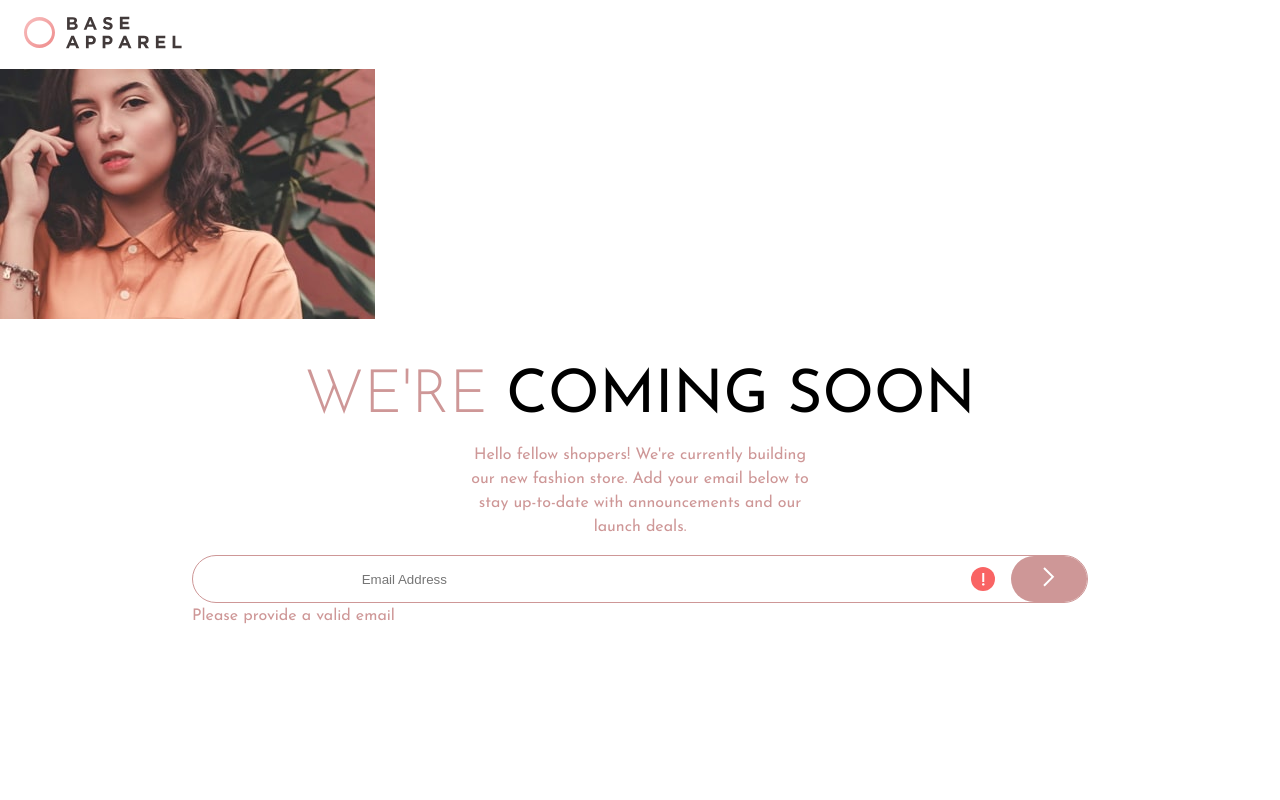
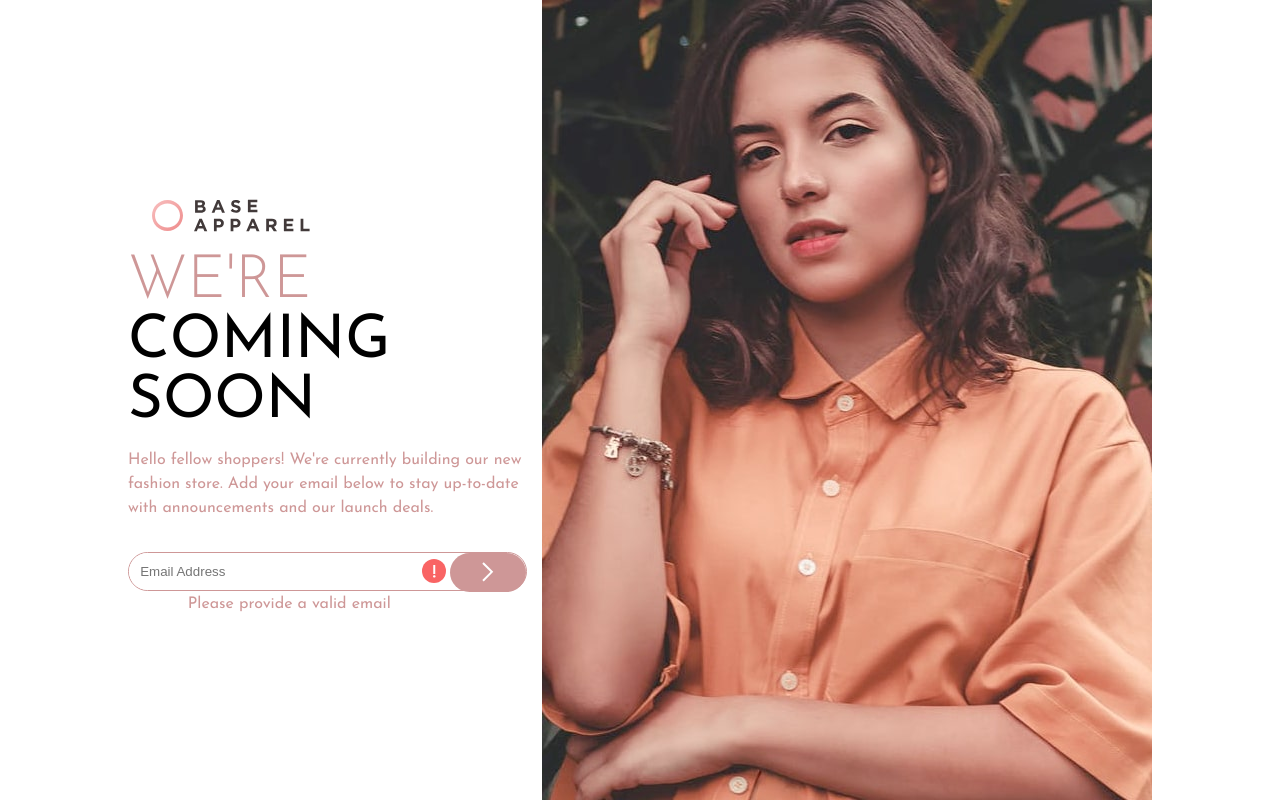
Before and after one commit to jmnyarega/base-apparel-coming-soon-page, a plain HTML site: page index.html in a window 1280 px wide. Drawn offline with Linux system fonts and the light colour scheme.

Commit message:
use position

```diff
--- a/css/index.css
+++ b/css/index.css
@@ -30,7 +30,8 @@
 
 body {
   max-width: 1400px;
-  margin: 0;
+  width: 80%;
+  margin: 0 auto;
 
   font-size: 1rem;
   font-family: "Josefin Sans", sans-serif;
@@ -89,6 +90,7 @@ body {
 
 /*
  * subscribe
+ *  - use position;
  */
 
 .subscribe {
@@ -97,20 +99,30 @@ body {
   border: 1px solid;
   margin: 0 auto;
   width: 70%;
-  display: flex;
-  align-items: center;
-  gap: 1rem;
+
+  position: relative;
 }
 
 .subscribe__email {
   border: none;
   outline: none;
-  border-radius: 99rem;
   margin: 0 auto;
   padding: 0.7rem;
-  width: 50%;
+  border-radius: 99rem;
+  width: 80%;
 
   color: var(--desaturated-red);
+}
+
+.subscribe__error {
+  position: absolute;
+  right: 5rem;
+
+  transform: translateY(6px);
+}
+
+.subscribe__button > img {
+  vertical-align: middle;
 }
 
 /*
@@ -122,12 +134,17 @@ body {
   border-radius: 99rem;
   background-color: var(--desaturated-red);
   color: white;
-  padding: 0.7rem 2rem;
+  padding: 0.6rem 2rem;
+
+  position: absolute;
+  right: 0;
 }
 
 .button:hover {
   background-color: var(--desaturated-red-active);
   box-shadow: 1px 5px 10px 2px rgba(0, 0, 0, 0.3);
+  z-index: 2;
+  transform: scale(1.1);
 }
 
 /*
@@ -140,3 +157,46 @@ body {
   width: 70%;
   font-size: 1rem;
 }
+
+@media (min-width: 400px) {
+  main {
+    display: flex;
+    flex-direction: row-reverse;
+    justify-content: space-between;
+    align-items: center;
+  }
+
+  img {
+    max-width: 100%;
+  }
+
+  .hero__image {
+    background: no-repeat url(../images/hero-desktop.jpg);
+    height: 800px;
+    width: 610px;
+  }
+  .hero__header {
+    text-transform: uppercase;
+    font-size: 3.75rem;
+    margin: 0;
+    max-width: 10ch;
+  }
+
+  .hero {
+    text-align: left;
+  }
+
+  .hero__text {
+    max-width: 40ch;
+    margin-bottom: 2rem;
+  }
+
+  .subscribe {
+    margin: 0 auto;
+    width: 100%;
+  }
+
+  .hero__header {
+    line-height: 1;
+  }
+}
--- a/index.html
+++ b/index.html
@@ -3,8 +3,6 @@
   <head>
     <meta charset="UTF-8" />
     <meta name="viewport" content="width=device-width, initial-scale=1.0" />
-    <!-- displays site properly based on user's device -->
-
     <link
       rel="icon"
       type="image/png"
@@ -21,19 +19,22 @@
   </head>
   <body>
     <main>
+      <div class="top-section">
+        <div class="hero__image"></div>
+      </div>
+      <div>
+        <div class="hero">
           <div class="logo">
             <img src="images/logo.svg" alt="logo" />
           </div>
-      <div class="hero">
-        <div class="hero__image"></div>
           <div class="hero__header">
             <span> We're </span>
             <span>coming soon </span>
           </div>
           <div class="hero__text">
-          Hello fellow shoppers! We're currently building our new fashion store.
-          Add your email below to stay up-to-date with announcements and our
-          launch deals.
+            Hello fellow shoppers! We're currently building our new fashion
+            store. Add your email below to stay up-to-date with announcements
+            and our launch deals.
           </div>
         </div>
         <div class="subscribe">
@@ -44,12 +45,17 @@
             class="subscribe__email"
             required
           />
-        <img src="images/icon-error.svg" alt="error" class="error" />
+          <img
+            src="images/icon-error.svg"
+            alt="error"
+            class="subscribe__error"
+          />
           <a href="" class="subscribe__button button">
             <img src="images/icon-arrow.svg" alt="arrow" />
           </a>
         </div>
         <p class="errors">Please provide a valid email</p>
+      </div>
     </main>
   </body>
 </html>
```
Lines whose indentation alone changed are shown as unchanged.
